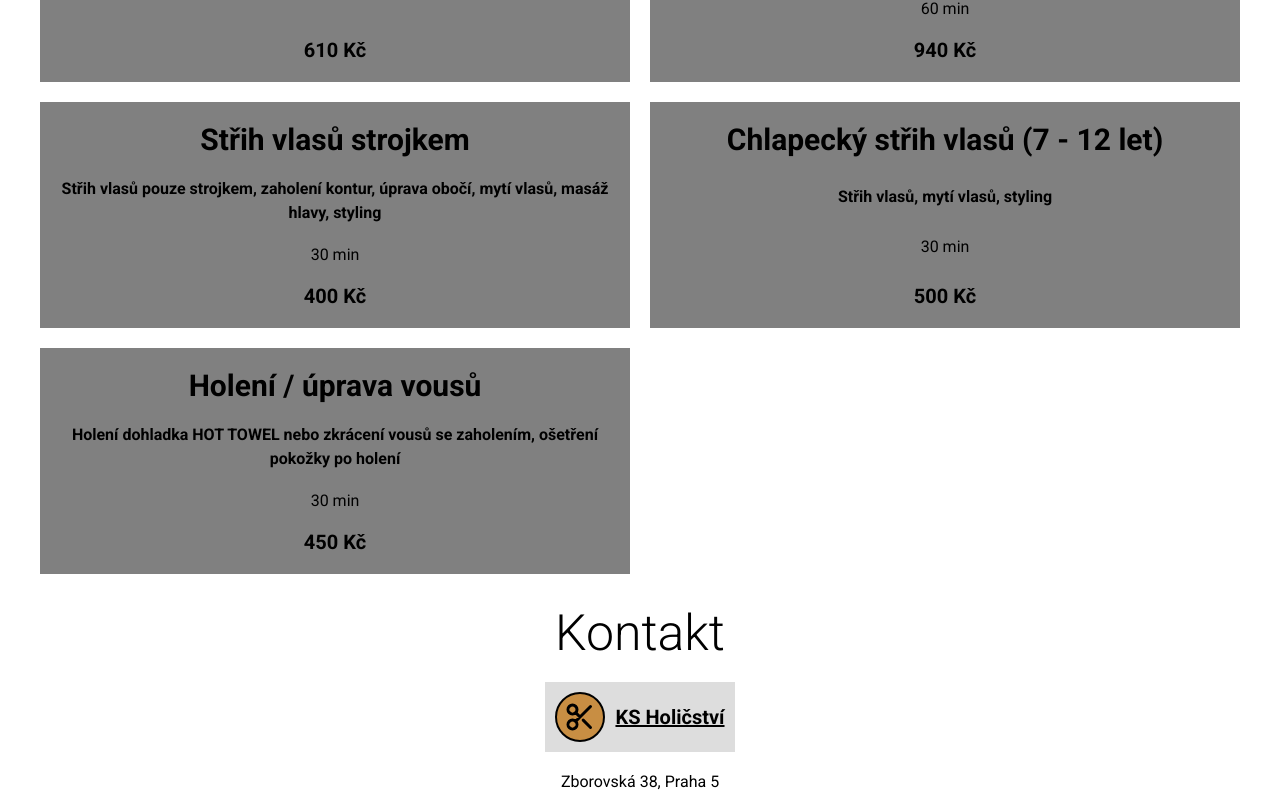
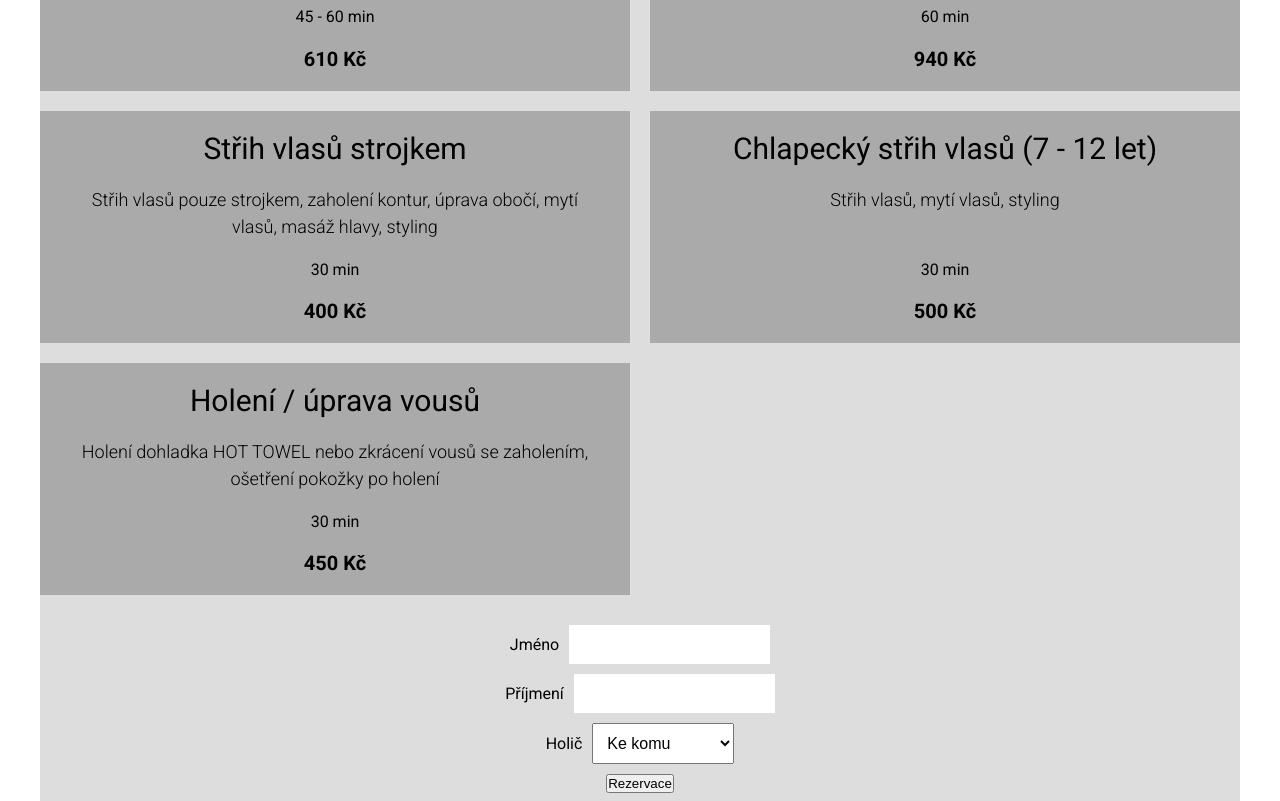
Before and after one commit to KarelSmola/Holicstvi, a React (Create React App) app: page / in a window 1280 px wide. Shown: the part 1735-2536 px from the top of the page. Built offline with nearby package versions, Linux system fonts and the light colour scheme.

Commit message:
Reservation component added.

```diff
--- a/src/App.js
+++ b/src/App.js
@@ -3,6 +3,7 @@ import Navigation from "./components/Navigation";
 import Hero from "./components/Hero";
 import Gallery from "./components/Gallery";
 import Pricelist from "./components/Pricelist";
+import Reservation from "./components/Reservation";
 import Contact from "./components/Contact";
 import Footer from "./components/Footer";
 
@@ -13,6 +14,7 @@ const App = () => {
       <Hero />
       <Gallery />
       <Pricelist />
+      <Reservation />
       <Contact />
       <Footer />
     </main>
--- a/src/components/Hero.module.css
+++ b/src/components/Hero.module.css
@@ -7,6 +7,7 @@
     url("../img/barbershop_bcg_pic.jpg");
   background-position: bottom;
   background-size: cover;
+  filter: grayscale(1);
 }
 
 .hero-title {
--- a/src/components/Navigation.module.css
+++ b/src/components/Navigation.module.css
@@ -36,11 +36,11 @@
 .nav-item a::after {
   content: "";
   position: absolute;
+  bottom: 0;
+  left: 0;
   width: 100%;
   transform: scaleX(0);
   height: 3px;
-  bottom: 0;
-  left: 0;
   background-color: #fff;
   transform-origin: bottom right;
   transition: transform 0.2s ease-out;
--- a/src/components/Pricelist.module.css
+++ b/src/components/Pricelist.module.css
@@ -17,20 +17,22 @@
   justify-content: space-between;
   align-items: center;
   gap: 2rem;
-  padding: 2rem;
-  background-color: grey;
+  padding: 2rem 4rem;
+  background-color: #aaa;
   width: 100%;
 }
 
 .service-title {
   font-size: 3rem;
+  font-weight: 500;
 }
 
 .service-text {
-  font-size: 1.6rem;
-  font-weight: 700;
+  font-size: 1.8rem;
+  font-weight: 300;
   text-align: center;
   line-height: 1.5;
+  height: 35%;
 }
 
 .service-time {
--- /dev/null
+++ b/src/components/Reservation.js
@@ -0,0 +1,47 @@
+import React from "react";
+
+import classes from "./Reservation.module.css";
+
+const Reservation = () => {
+  return (
+    <form className={classes.form}>
+      <div className={classes["label-box"]}>
+        <label htmlFor="firstName" className={classes.label}>
+          Jméno
+        </label>
+        <input
+          type="text"
+          id="firstName"
+          name="firstName"
+          className={classes.input}
+        />
+      </div>
+      <div className={classes["label-box"]}>
+        <label htmlFor="surname" className={classes.label}>
+          Příjmení
+        </label>
+        <input
+          type="text"
+          id="surname"
+          name="surname"
+          className={classes.input}
+        />
+      </div>
+      <div className={classes["label-box"]}>
+        <label htmlFor="barbers-select" className={classes.label}>
+          Holič
+        </label>
+        <select name="barbers" id="barbers-select" className={classes.select}>
+          <option value="">Ke komu</option>
+          <option value="does-not-metter">Je mi to jedno</option>
+          <option value="Jaromir">Jaromír</option>
+          <option value="Karel">Karel</option>
+          <option value="Michal">Michal</option>
+        </select>
+      </div>
+      <button>Rezervace</button>
+    </form>
+  );
+};
+
+export default Reservation;
--- /dev/null
+++ b/src/components/Reservation.module.css
@@ -0,0 +1,31 @@
+.form {
+  display: flex;
+  flex-direction: column;
+  align-items: center;
+  gap: 1rem;
+}
+
+.label-box {
+  display: flex;
+  align-items: center;
+  gap: 1rem;
+}
+
+.label {
+  font-size: 1.6rem;
+}
+
+.input {
+  padding: 1rem;
+  border: 2px solid transparent;
+}
+
+.input:focus {
+  outline: none;
+  border-bottom: 2px solid #000;
+}
+
+.select {
+  padding: 1rem;
+  font-size: 1.6rem;
+}
--- a/src/index.css
+++ b/src/index.css
@@ -14,6 +14,6 @@ main {
   margin: 0 auto;
   display: flex;
   flex-direction: column;
-
   gap: 3rem;
+  background-color: #ddd;
 }
```
